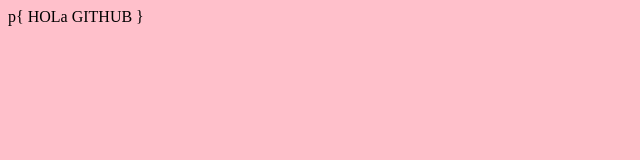
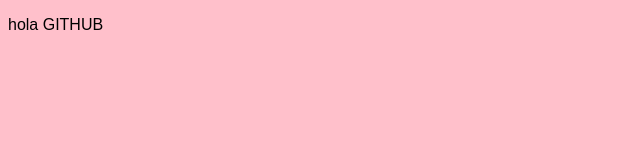
Before and after one commit to rfernandezCRN/2021agm2, a plain HTML site: page index.html in a window 1280 px wide. Shown: the whole page, without its empty margins (0-640 px from the left). Drawn offline with Linux system fonts and the light colour scheme.

Commit message:
Update index.html

```diff
--- a/index.html
+++ b/index.html
@@ -7,8 +7,6 @@
     <meta autor=agm2>
   </head>
   <body>
-p{
- HOLa GITHUB
-    }
+    <p>hola GITHUB</p>
   </body>
 </html>
```
